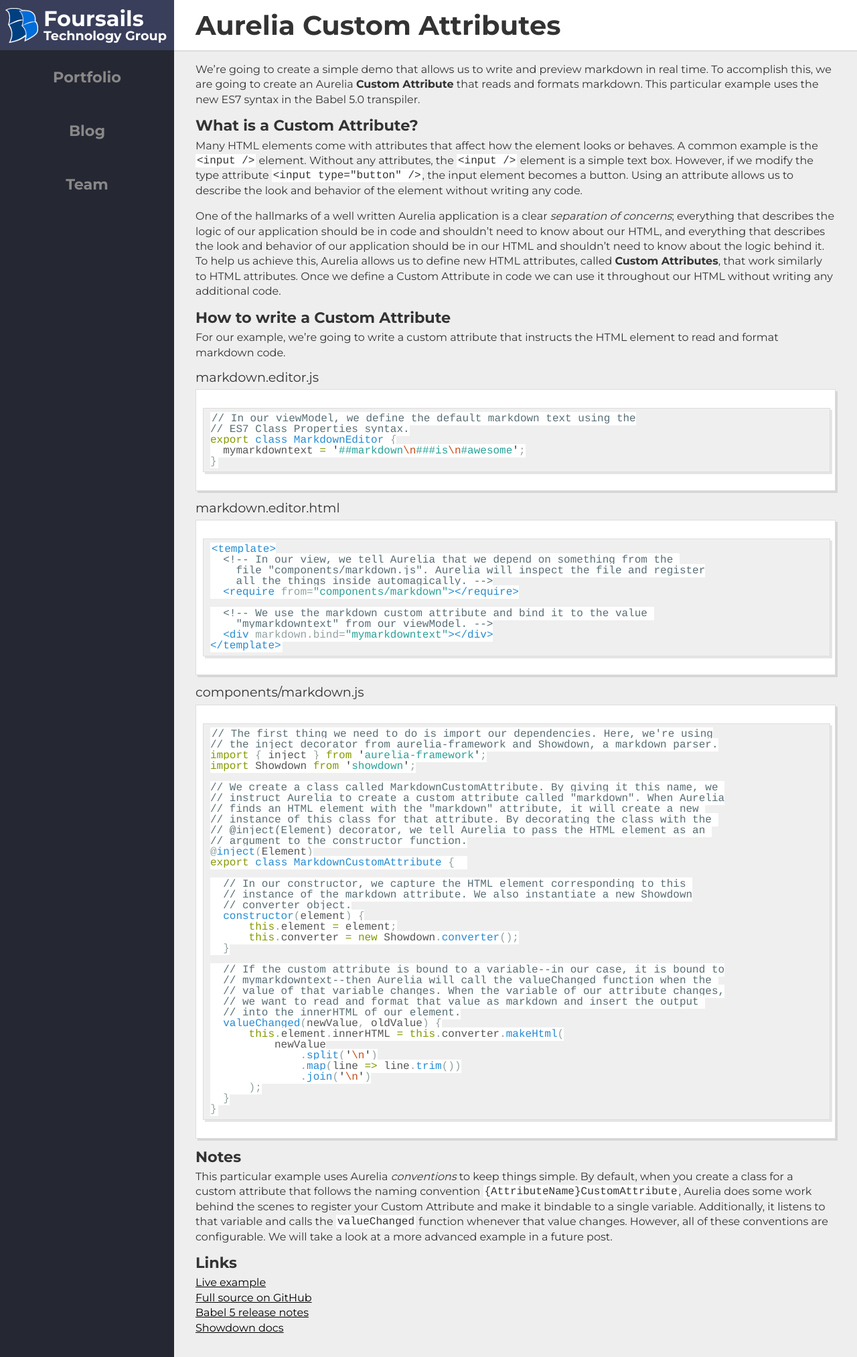
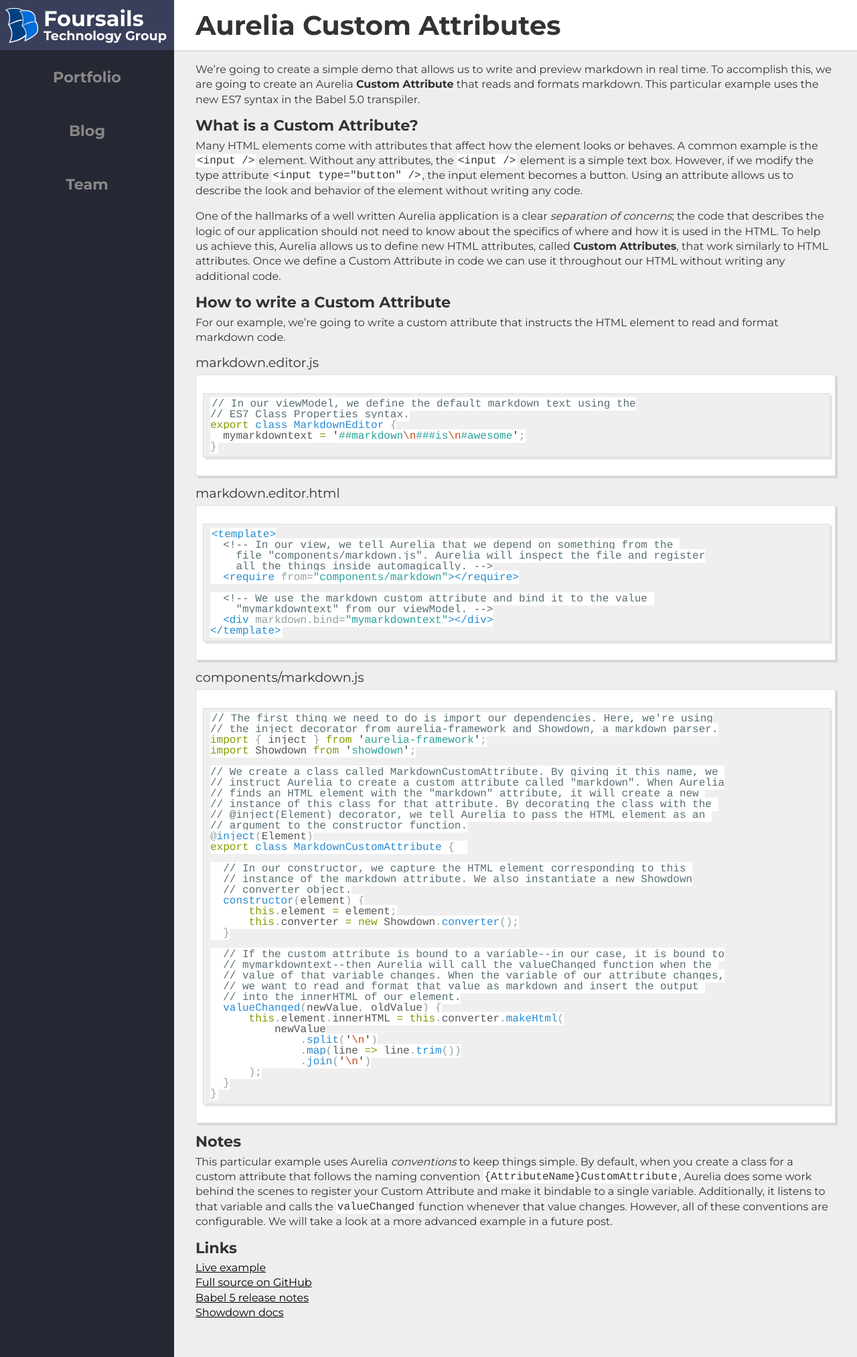
Before and after one commit to Foursails/foursails-homepage, a Jekyll site: the page built from _posts/2015-4-11-custom-attributes-part-1.md, in a window 1280 px wide. Shown: the whole page at 67% size. Built offline with Jekyll 4.4.1, drawn with Linux system fonts in a browser that asks for light colours; nearby versions of some CDN libraries; Markdown is read by kramdown in place of the engine named in the settings; comment, search, counter and statistics services are not loaded.

Commit message:
updated description of teh separation of concerns to be more accurate and concise

```diff
--- a/_posts/2015-4-11-custom-attributes-part-1.md
+++ b/_posts/2015-4-11-custom-attributes-part-1.md
@@ -17,7 +17,7 @@ We're going to create a simple demo that allows us to write and preview markdown
 
 Many HTML elements come with attributes that affect how the element looks or behaves. A common example is the `<input />` element. Without any attributes, the `<input />` element is a simple text box. However, if we modify the type attribute `<input type="button" />`, the input element becomes a button. Using an attribute allows us to describe the look and behavior of the element without writing any code.
 
-One of the hallmarks of a well written Aurelia application is a clear *separation of concerns*; everything that describes the logic of our application should be in code and shouldn't need to know about our HTML, and everything that describes the look and behavior of our application should be in our HTML and shouldn't need to know about the logic behind it. To help us achieve this, Aurelia allows us to define new HTML attributes, called **Custom Attributes**, that work similarly to HTML attributes. Once we define a Custom Attribute in code we can use it throughout our HTML without writing any additional code.
+One of the hallmarks of a well written Aurelia application is a clear *separation of concerns*; the code that describes the logic of our application should not need to know about the specifics of where and how it is used in the HTML. To help us achieve this, Aurelia allows us to define new HTML attributes, called **Custom Attributes**, that work similarly to HTML attributes. Once we define a Custom Attribute in code we can use it throughout our HTML without writing any additional code.
 
 #How to write a Custom Attribute
 
```
